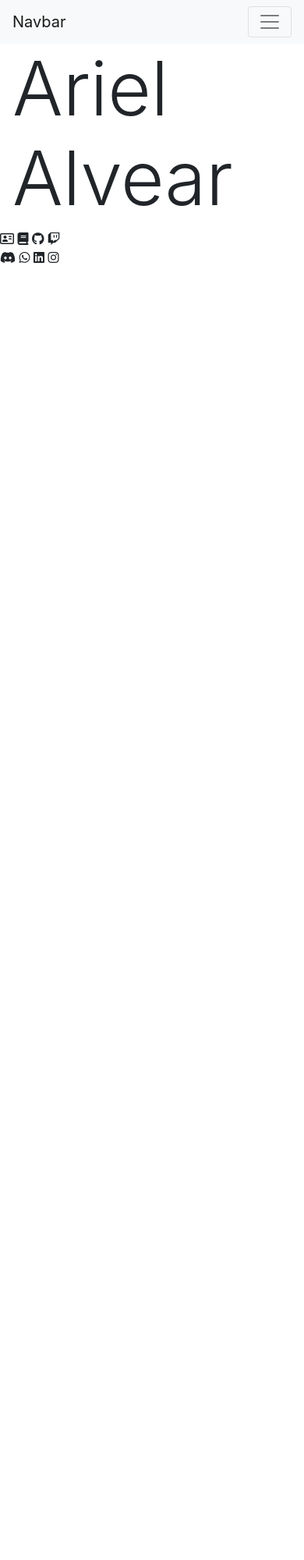
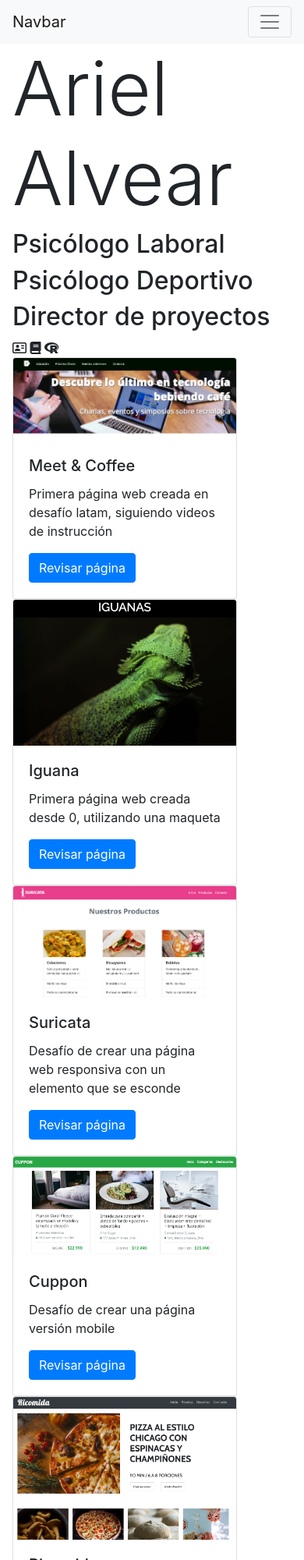
Before and after one commit to ariel-alvear/desafio-portafolio, a plain HTML site: page index.html in a window 390 px wide. Shown: the top 2000 px of the page at 78% size. Before the commit the page ends 844 px from the top, so only its background shows below. Drawn offline with nearby package versions, Linux system fonts and the light colour scheme; a script that the page names is missing.

Commit message:
estructura 2

```diff
--- a/index.html
+++ b/index.html
@@ -37,20 +37,66 @@
       </div>
     </header>
     <!-- experiencia -->
-    <section>
+    <section class="px-3">
+      <h2>Psicólogo Laboral</h2>
+      <h2>Psicólogo Deportivo</h2>
+      <h2>Director de proyectos</h2>
       <i class="far fa-address-card"></i>
       <i class="fas fa-book"></i>
-      <i class="fab fa-github"></i>
-      <i class="fab fa-twitch"></i>
-
-
+      <i class="fab fa-r-project"></i>
     </section>
     <!--trabajos del curso-->
-    <section>
-
+    <section class="px-3">
+      <!--card meet&coffee-->
+      <div class="card" style="width: 18rem;">
+        <img src="assets/img/meet-coffee.png" class="card-img-top" alt="página web meet and coffee">
+        <div class="card-body">
+          <h5 class="card-title">Meet & Coffee</h5>
+          <p class="card-text">Primera página web creada en desafío latam, siguiendo videos de instrucción</p>
+          <a href="#" class="btn btn-primary">Revisar página</a>
+        </div>
+      </div>
+      <!--card iguana-->
+      <div class="card" style="width: 18rem;">
+        <img src="assets/img/iguana.png" class="card-img-top" alt="página web iguana">
+        <div class="card-body">
+          <h5 class="card-title">Iguana</h5>
+          <p class="card-text">Primera página web creada desde 0, utilizando una maqueta</p>
+          <a href="#" class="btn btn-primary">Revisar página</a>
+        </div>
+      </div>
+      <!--card suricata-->
+      <div class="card" style="width: 18rem;">
+        <img src="assets/img/suricata.png" class="card-img-top" alt="página web suricata">
+        <div class="card-body">
+          <h5 class="card-title">Suricata</h5>
+          <p class="card-text">Desafío de crear una página web responsiva con un elemento que se esconde</p>
+          <a href="#" class="btn btn-primary">Revisar página</a>
+        </div>
+      </div>
+      <!--card cuppon-->
+      <div class="card" style="width: 18rem;">
+        <img src="assets/img/cuppon.png" class="card-img-top" alt="página web cuppon">
+        <div class="card-body">
+          <h5 class="card-title">Cuppon</h5>
+          <p class="card-text">Desafío de crear una página versión mobile</p>
+          <a href="#" class="btn btn-primary">Revisar página</a>
+        </div>
+      </div>
+      <!--card ricomida-->
+      <div class="card" style="width: 18rem;">
+        <img src="assets/img/ricomida.png" class="card-img-top" alt="página web ricomida">
+        <div class="card-body">
+          <h5 class="card-title">Ricomida</h5>
+          <p class="card-text">Desafío que integra elementos de javascript</p>
+          <a href="#" class="btn btn-primary">Revisar página</a>
+        </div>
+      </div>
     </section>
     <!--formulario de contacto-->
-    <section>
+    <section class="px-3">
+      <!--boton de formulario a typeform-->
+      <a class="typeform-share button" href="https://form.typeform.com/to/jTDKiqIF" data-mode="popup" style="display:inline-block;text-decoration:none;background-color:#268523;color:white;cursor:pointer;font-family:Helvetica,Arial,sans-serif;font-size:20px;line-height:50px;text-align:center;margin:0;height:50px;padding:0px 33px;border-radius:25px;max-width:100%;white-space:nowrap;overflow:hidden;text-overflow:ellipsis;font-weight:bold;-webkit-font-smoothing:antialiased;-moz-osx-font-smoothing:grayscale;" target="_blank">Contacto </a> <script> (function() { var qs,js,q,s,d=document, gi=d.getElementById, ce=d.createElement, gt=d.getElementsByTagName, id="typef_orm_share", b="https://embed.typeform.com/"; if(!gi.call(d,id)){ js=ce.call(d,"script"); js.id=id; js.src=b+"embed.js"; q=gt.call(d,"script")[0]; q.parentNode.insertBefore(js,q) } })() </script>
 
     </section>
     <!--footer-->
@@ -59,6 +105,8 @@
       <i class="fab fa-whatsapp"></i>
       <i class="fab fa-linkedin"></i>
       <i class="fab fa-instagram"></i>
+      <i class="fab fa-github"></i>
+      <i class="fab fa-twitch"></i>
 
     </footer>
 
```
Also changed, not shown: assets/img/cuppon.png (added), assets/img/iguana.png (added), assets/img/meet-coffee.png (added), assets/img/ricomida.png (added), assets/img/suricata.png (added), 2 other files.
